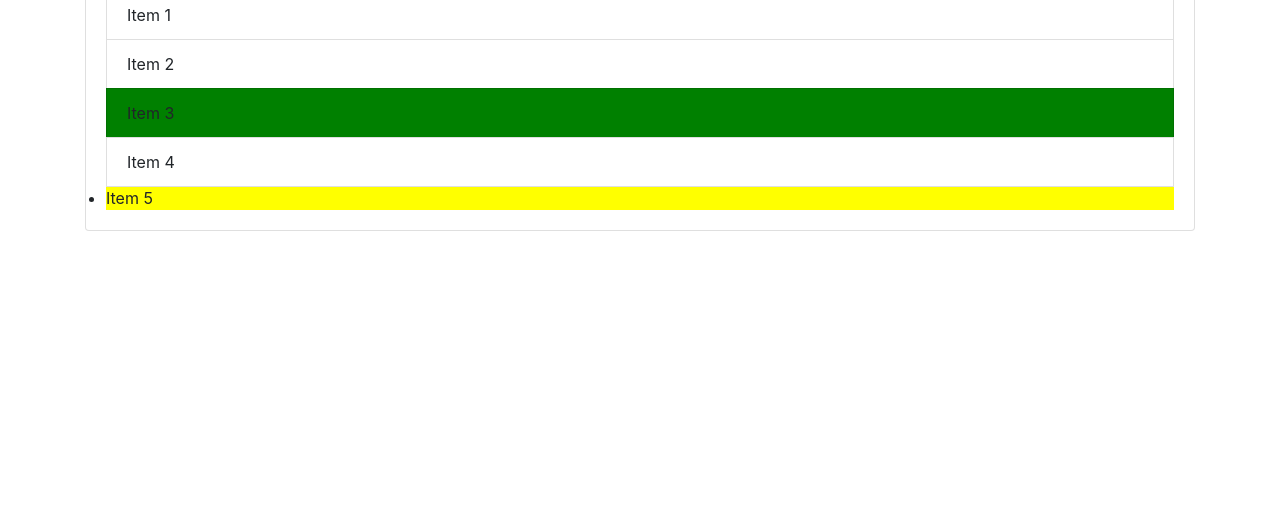
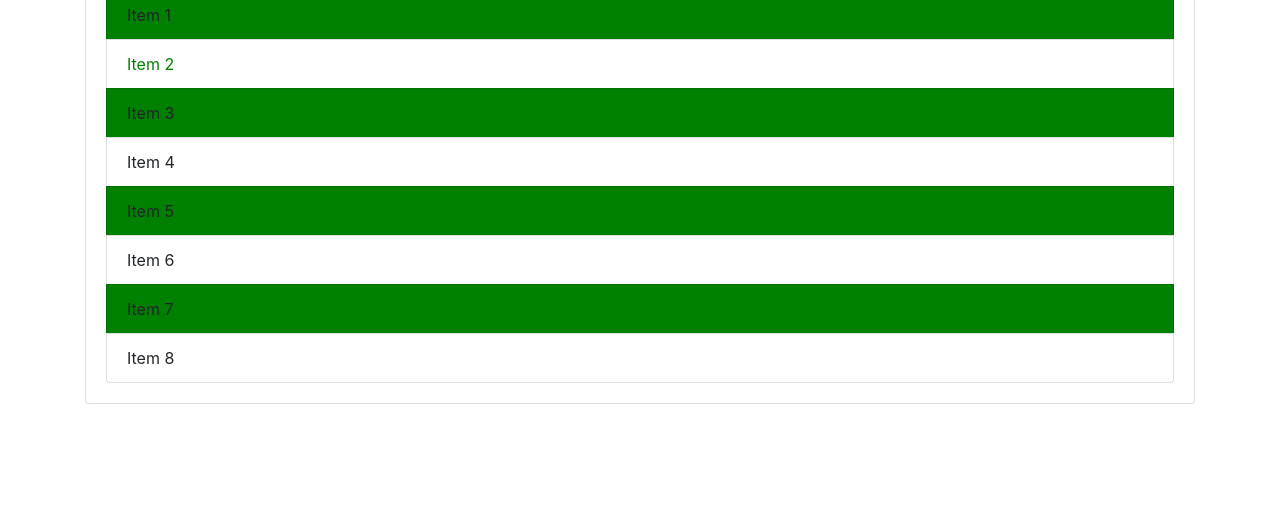
Before and after one commit to aniketgupta01/FirstGit, a plain HTML site: page index.html in a window 1280 px wide. Shown: the part 291-800 px from the top of the page. Drawn offline with nearby package versions, Linux system fonts and the light colour scheme.

Commit message:
used queryselectorall

```diff
--- a/app.js
+++ b/app.js
@@ -3,13 +3,28 @@ header.style.borderBottom = 'solid 4px black';
 let addItem = document.getElementById('add-items');
 addItem.style.fontWeight = '900';
 addItem.style.color='green';
-let items = document.getElementsByClassName('list-group-item');
-// for(let i=0;i<items.length;i++){
-//     items[i].style.fontWeight = '900'
-//     items[i].style.backgroundColor = 'yellow'
-// }
-items[2].style.backgroundColor='green'
+// let items = document.getElementsByClassName('list-group-item');
+// // for(let i=0;i<items.length;i++){
+// //     items[i].style.fontWeight = '900'
+// //     items[i].style.backgroundColor = 'yellow'
+// // }
+// items[2].style.backgroundColor='green'
 
 
 let li = document.getElementsByTagName('li');
-li[4].style.backgroundColor='yellow'
+// li[4].style.backgroundColor='yellow'
+
+
+//QuerySelector
+// let secondItem = document.querySelector('.list-group-item:nth-child(2)');
+// secondItem.style.backgroundColor='green';
+
+// let thirdItem = document.querySelector('.list-group-item:nth-child(3)')
+// thirdItem.style.display='none';
+
+let items = document.querySelectorAll('.list-group-item');
+items[1].style.color='green';
+
+for(let i=0;i<items.length;i=i+2){
+    items[i].style.backgroundColor='green'
+}
--- a/index.html
+++ b/index.html
@@ -26,7 +26,10 @@
       <li class="list-group-item">Item 2</li>
       <li class="list-group-item">Item 3</li>
       <li class="list-group-item">Item 4</li>
-      <li>Item 5</li>
+      <li class="list-group-item">Item 5</li>
+      <li class="list-group-item">Item 6</li>
+      <li class="list-group-item">Item 7</li>
+      <li class="list-group-item">Item 8</li>
     </ul>
    </div>
   </div>
```
